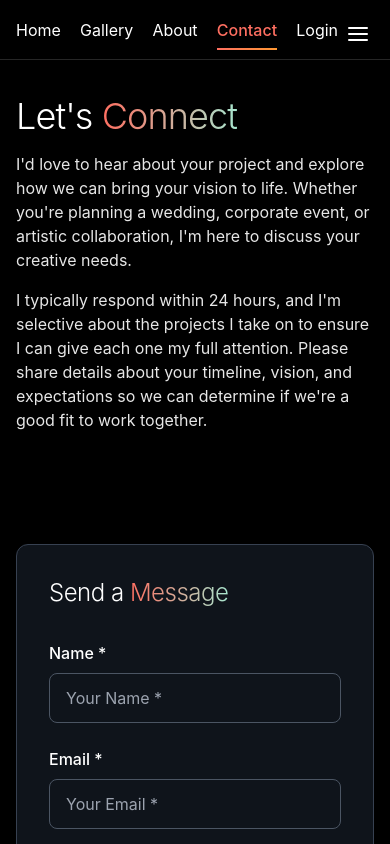
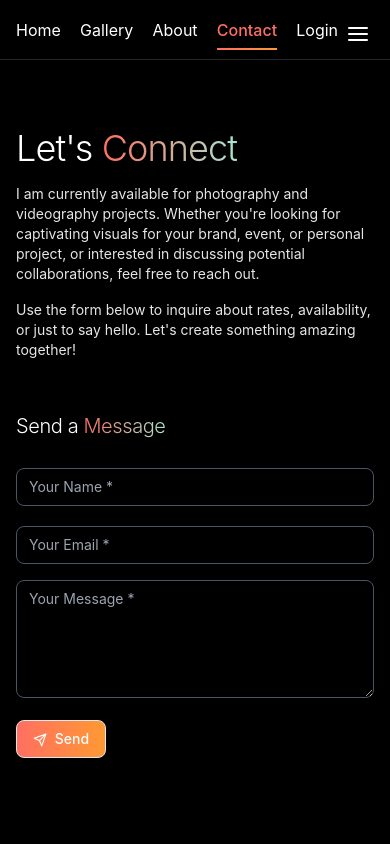
Before and after one commit to Dushmilan/Photography_Blog, a React (Create React App) app in the folder frontend/: page /contact in a window 390 px wide. Shown: the top 844 px of the page. Built offline with nearby package versions, Linux system fonts and the light colour scheme; no server answers.

Commit message:
Refactor ContactPage component layout and styling; update form fields and improve responsiveness

```diff
--- a/frontend/src/pages/ContactPage.js
+++ b/frontend/src/pages/ContactPage.js
@@ -51,46 +51,44 @@ const ContactPage = () => {
   };
 
   return (
-    <div className="min-h-screen flex flex-col" style={{ backgroundColor: 'black' }}>
+    <div className="min-h-screen flex flex-col pt-24" style={{ backgroundColor: 'black' }}>
+      {/* Main Content */}
+      <main className="flex-grow py-8 px-4">
+        <div className="max-w-4xl mx-auto">
+          {/* Header and Contact Form in single column */}
+          <div className="space-y-8">
             {/* Header section */}
-      <header className="pt-24 pb-16 px-4">
-        <div className="max-w-4xl mx-auto text-left">
+            <div className="text-left">
               <h1 className="text-4xl md:text-5xl font-light text-white mb-4 tracking-tight">
                 Let's <span className="bg-gradient-to-r from-[#FF6F61] to-[#A8E6CF] bg-clip-text text-transparent">Connect</span>
               </h1>
               <div className="space-y-4 mt-4">
-            <p className="text-base text-white max-w-2xl opacity-90">
-              I'd love to hear about your project and explore how we can bring your vision to life.
-              Whether you're planning a wedding, corporate event, or artistic collaboration,
-              I'm here to discuss your creative needs.
+                <p className="text-sm text-white max-w-2xl opacity-90">
+                  I am currently available for photography and videography projects.
+                  Whether you're looking for captivating visuals for your brand, event, or personal project, or
+                  interested in discussing potential collaborations, feel free to reach out.
                 </p>
-            <p className="text-base text-white max-w-2xl opacity-90">
-              I typically respond within 24 hours, and I'm selective about the projects I take on
-              to ensure I can give each one my full attention. Please share details about your timeline,
-              vision, and expectations so we can determine if we're a good fit to work together.
+                <p className="text-sm text-white max-w-2xl opacity-90">
+                  Use the form below to inquire about rates, availability, or just to say hello. Let's create something amazing together!
                 </p>
               </div>
             </div>
-      </header>
 
-      {/* Main Content */}
-      <main className="flex-grow py-12 px-4">
-        <div className="max-w-4xl mx-auto space-y-24">
-          {/* Contact Form First */}
-          <div className="bg-gray-800/50 backdrop-blur-sm p-8 rounded-xl border border-gray-700">
-            <h2 className="text-2xl md:text-3xl font-light text-white mb-8">
+            {/* Contact Form */}
+            <div className="bg-black p-5 px-0 md:px-0 rounded-xl">
+              <h2 className="text-xl md:text-2xl font-light text-white mb-6 text-left">
                 Send a <span className="bg-gradient-to-r from-[#FF6F61] to-[#A8E6CF] bg-clip-text text-transparent">Message</span>
               </h2>
 
-            <form className="space-y-6" onSubmit={handleContactSubmit}>
-              <div className="grid grid-cols-1 md:grid-cols-2 gap-6">
+              <form className="space-y-4 max-w-sm w-full text-left" onSubmit={handleContactSubmit}>
+                <div className="grid grid-cols-1 md:grid-cols-2 gap-4">
                   <div>
-                  <label htmlFor="name" className="block text-white mb-2 font-medium">Name *</label>
+                    <label htmlFor="name" className="block text-white mb-1 font-medium text-sm"></label>
                     <input
                       type="text"
                       id="name"
                       placeholder="Your Name *"
-                    className="w-full px-4 py-3 rounded-lg border border-gray-600 focus:outline-none focus:ring-2 focus:ring-[#A8E6CF] bg-transparent text-white placeholder-gray-400"
+                      className="w-full px-3 py-2 rounded-lg border border-gray-600 focus:outline-none focus:ring-2 focus:ring-[#A8E6CF] bg-transparent text-white placeholder-gray-400 text-sm"
                       value={contactForm.name}
                       onChange={(e) => setContactForm({...contactForm, name: e.target.value})}
                       required
@@ -98,12 +96,12 @@ const ContactPage = () => {
                   </div>
 
                   <div>
-                  <label htmlFor="email" className="block text-white mb-2 font-medium">Email *</label>
+                    <label htmlFor="email" className="block text-white mb-1 font-medium text-sm"></label>
                     <input
                       type="email"
                       id="email"
                       placeholder="Your Email *"
-                    className="w-full px-4 py-3 rounded-lg border border-gray-600 focus:outline-none focus:ring-2 focus:ring-[#A8E6CF] bg-transparent text-white placeholder-gray-400"
+                      className="w-full px-3 py-2 rounded-lg border border-gray-600 focus:outline-none focus:ring-2 focus:ring-[#A8E6CF] bg-transparent text-white placeholder-gray-400 text-sm"
                       value={contactForm.email}
                       onChange={(e) => setContactForm({...contactForm, email: e.target.value})}
                       required
@@ -112,30 +110,31 @@ const ContactPage = () => {
                 </div>
 
                 <div>
-                <label htmlFor="message" className="block text-white mb-2 font-medium">Message *</label>
+                  <label htmlFor="message" className="block text-white mb-1 font-medium text-sm"></label>
                   <textarea
                     id="message"
-                  rows="8"
+                    rows="5"
                     placeholder="Your Message *"
-                  className="w-full px-4 py-3 rounded-lg border border-gray-600 focus:outline-none focus:ring-2 focus:ring-[#A8E6CF] bg-transparent text-white placeholder-gray-400"
+                    className="w-full px-3 py-2 rounded-lg border border-gray-600 focus:outline-none focus:ring-2 focus:ring-[#A8E6CF] bg-transparent text-white placeholder-gray-400 text-sm"
                     value={contactForm.message}
                     onChange={(e) => setContactForm({...contactForm, message: e.target.value})}
                     required
                   ></textarea>
                 </div>
 
+                <div className="flex justify-start">
                   <button
                     type="submit"
                     disabled={contactStatus === 'loading'}
-                className={`w-full py-3 rounded-lg font-medium transition-all border ${
+                    className={`py-2 px-4 rounded-lg font-medium transition-all border ${
                       contactStatus === 'loading'
                         ? 'bg-gray-600 text-gray-300 border-gray-500 cursor-not-allowed'
                         : 'bg-gradient-to-r from-[#FF6F61] to-[#FF9933] text-white hover:from-[#FF5F51] hover:to-[#E58929]'
-                }`}
+                    } text-sm`}
                   >
                     {contactStatus === 'loading' ? (
                       <>
-                    <svg className="animate-spin -ml-1 mr-3 h-5 w-5 text-white" xmlns="http://www.w3.org/2000/svg" fill="none" viewBox="0 0 24 24">
+                        <svg className="animate-spin -ml-1 mr-2 h-4 w-4 text-white" xmlns="http://www.w3.org/2000/svg" fill="none" viewBox="0 0 24 24">
                           <circle className="opacity-25" cx="12" cy="12" r="10" stroke="currentColor" strokeWidth="4"></circle>
                           <path className="opacity-75" fill="currentColor" d="M4 12a8 8 0 018-8V0C5.373 0 0 5.373 0 12h4zm2 5.291A7.962 7.962 0 014 12H0c0 3.042 1.135 5.824 3 7.938l3-2.647z"></path>
                         </svg>
@@ -143,10 +142,11 @@ const ContactPage = () => {
                       </>
                     ) : (
                       <>
-                    <FiSend className="mr-2 inline" /> Send Message
+                        <FiSend className="mr-1 inline" /> Send
                       </>
                     )}
                   </button>
+                </div>
 
                 {contactStatus === 'success' && (
                   <div className="p-4 bg-green-100 text-green-700 rounded-lg border border-green-200 mt-4">
@@ -162,6 +162,7 @@ const ContactPage = () => {
               </form>
             </div>
           </div>
+        </div>
       </main>
     </div>
   );
```
Lines whose indentation alone changed are shown as unchanged.
